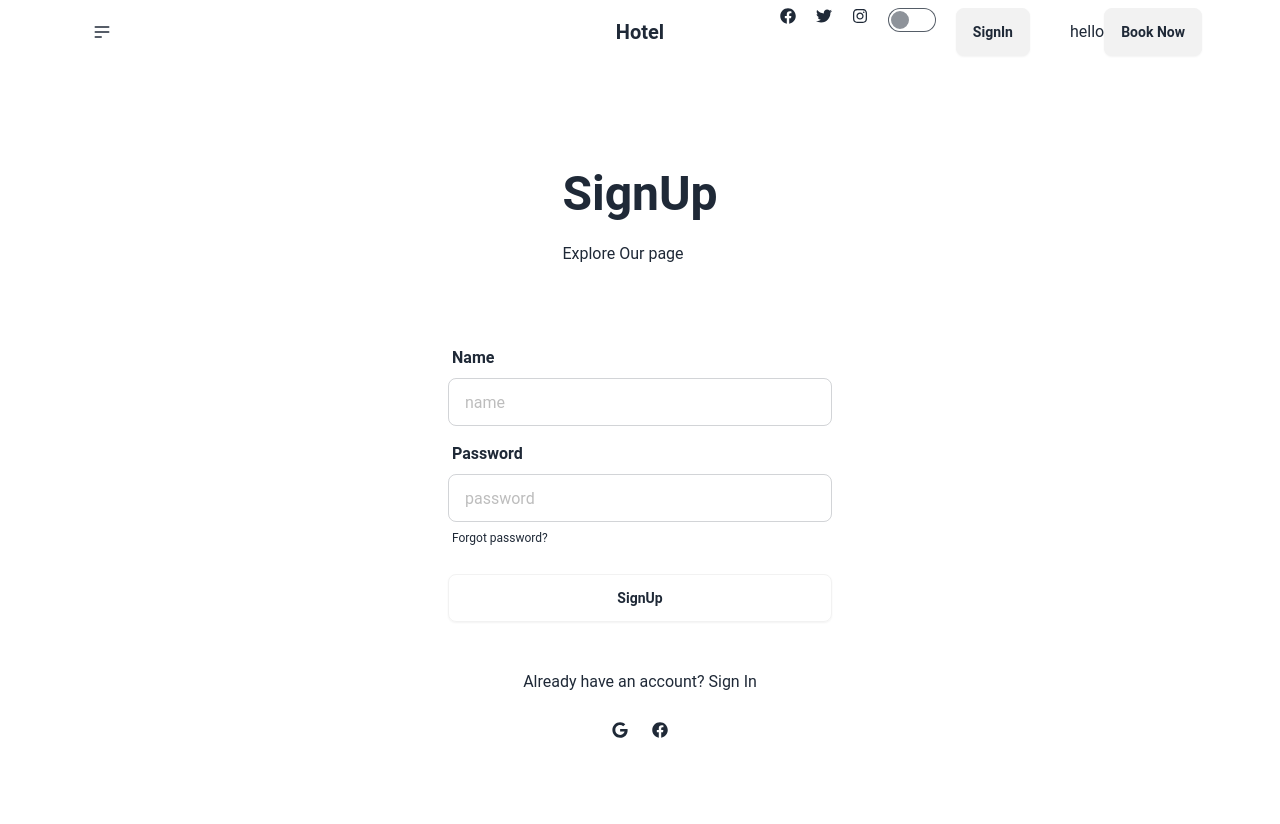
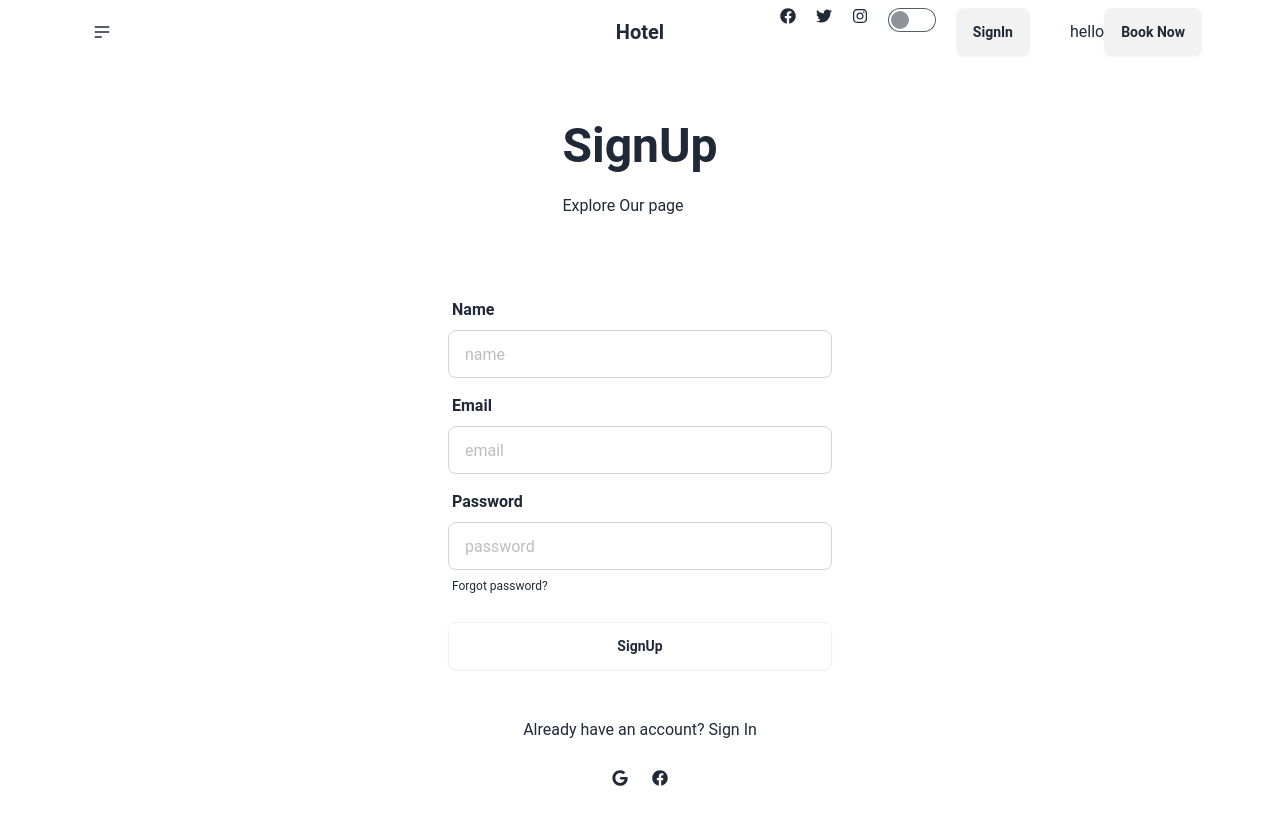
Before and after one commit to sakirmohammad775/Hotel-Management-Client, a React (Vite) app: page /signUp in a window 1280 px wide. Shown: the top 824 px of the page. Built offline with nearby package versions, Linux system fonts and the light colour scheme; no server answers.

Commit message:
new added

```diff
--- a/src/Pages/SignUp/SignUp.jsx
+++ b/src/Pages/SignUp/SignUp.jsx
@@ -49,7 +49,14 @@ const SignUp = () => {
                                 </label>
                                 <input type="name" placeholder="name" name="name" className="input input-bordered bg-transparent  " required />
                             </div>
-
+                            <div className="form-control">
+                                <label className="label">
+                                    <span className="font-bold">Email</span>
+                                </label>
+                                <input type="email" placeholder="email"
+                                    name="email"
+                                    className="input input-bordered bg-transparent" required />
+                            </div>
                             <div className="form-control">
                                 <label className="label">
                                     <span className="font-bold">Password</span>
```
